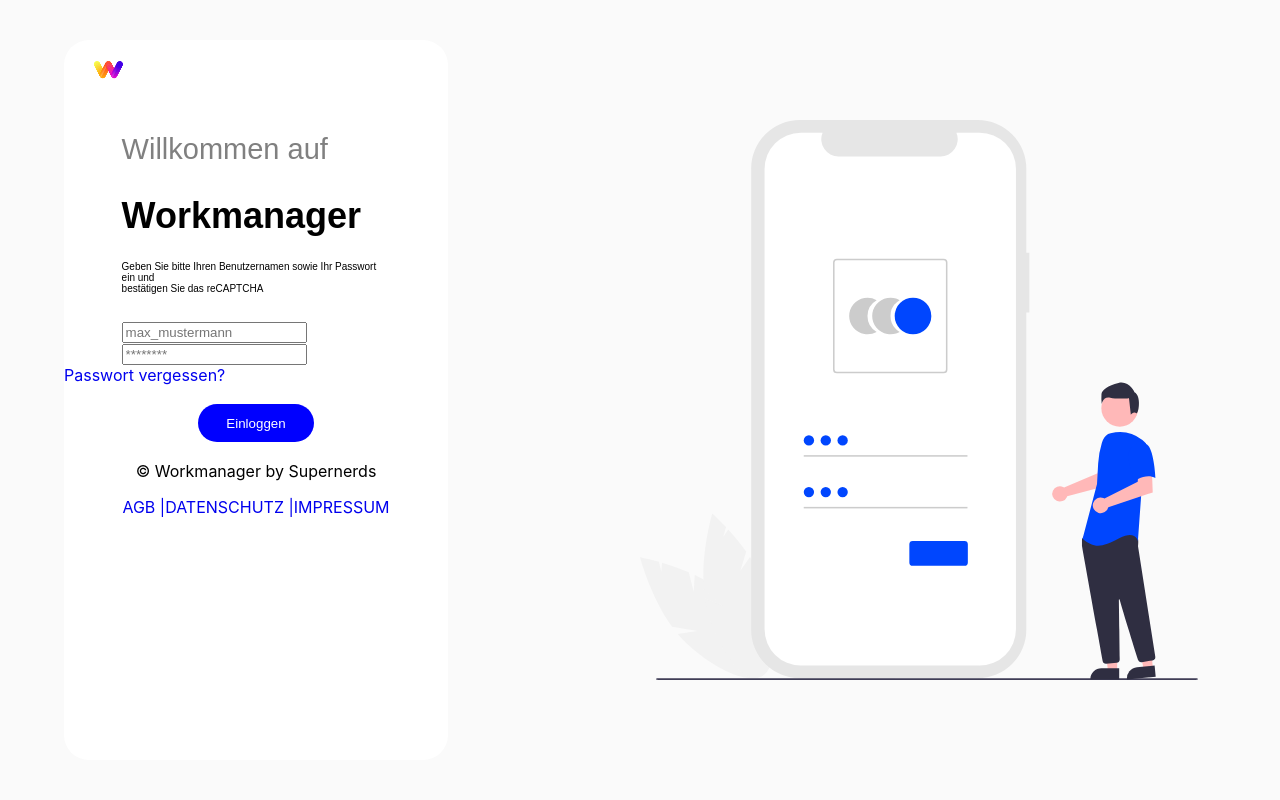
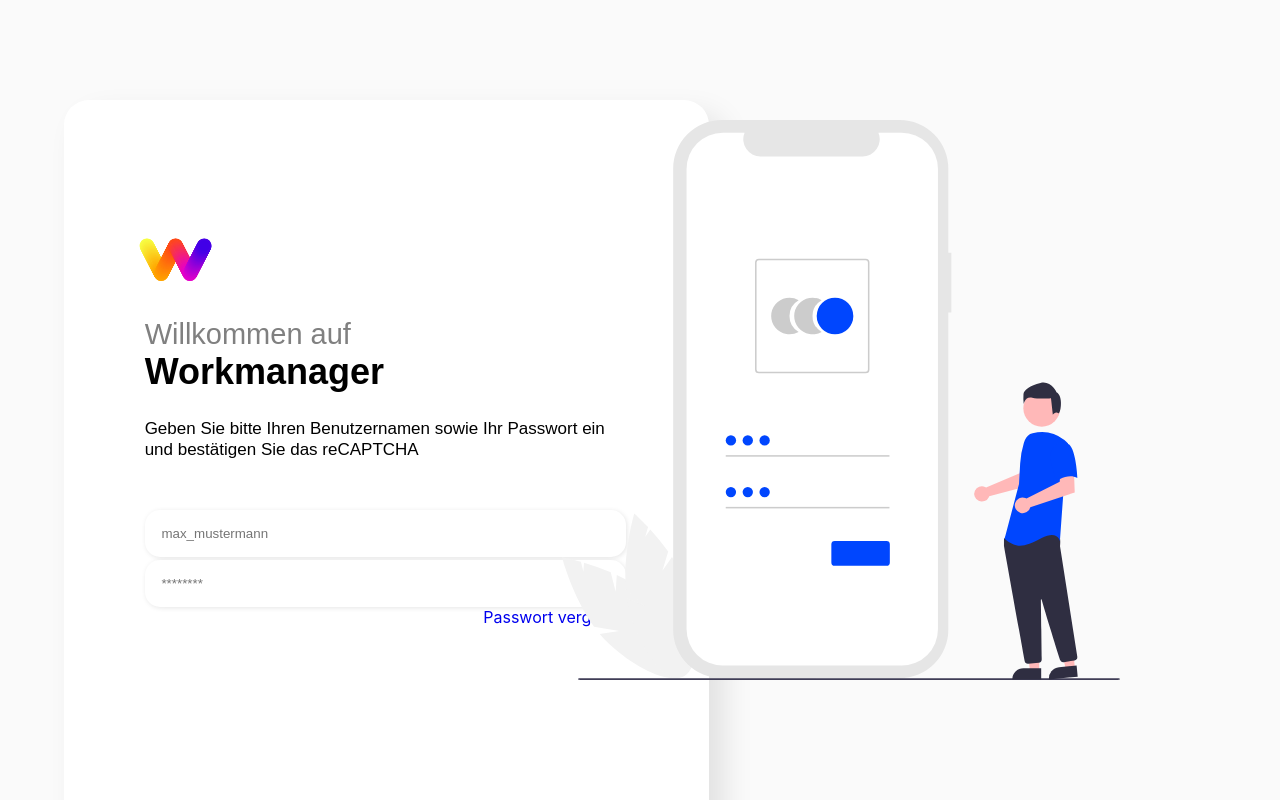
Before and after one commit to MertDurasi/Team-Supernerds, a React (Create React App) app: page /login in a window 1280 px wide. Built offline with nearby package versions, Linux system fonts and the light colour scheme; a web font is replaced by a local one.

Commit message:
Update: Some position changes. - Mert Durasi

```diff
--- a/src/components/login/Illustration.js
+++ b/src/components/login/Illustration.js
@@ -1,5 +1,5 @@
-import React, { Component } from "react";
-import "../../css/Login.css";
+import React from "react";
+import "./Login.css";
 import illustration from "../../img/login/Illustration.svg";
 
 class Illustration extends React.Component {
--- a/src/css/Login.css
+++ b/src/components/login/Login.css
@@ -13,11 +13,39 @@
       format("svg");
 }
 
+html, body {
+  background-color: #FAFAFA;
+  height: 100%;
+}
+
+/* Linker Container für "Einlogg"-Option */
+#login-container {
+  position: fixed;
+  width: 645px;
+  height: 940px;
+  left: 5%;
+  top: 12.5%;
+  border-radius: 25px;
+  background-color: #ffffff;
+  box-shadow: 15px 15px 30px rgba(0, 0, 0, 0.1);
+}
+
+#login-logo {
+  width: 35%;
+  height: 35%;
+  margin-top: 15%;
+}
+
+.login-text {
+  line-height: 80%;
+}
+
 /* Text: "Willkommen auf"*/
 #text-1 {
   font-family: "Volte", Regular, sans-serif;
   font-size: 29px;
   color: #808080;
+  margin: 0% 0% 0% 12.5%; /* Oben rechts unten links */
 }
 
 /* Text: "Workmanager" */
@@ -25,32 +53,47 @@
   font-family: "Volte", semi-bold, sans-serif;
   font-size: 36px;
   color: black;
+  margin-left: 12.5%;
+  margin-top: 4%;
 }
 
 /* Text: "Geben Sie bitte Ihren Benutzernamen sowie Ihr Passwort ein und bestätigen Sie das reCAPTCHA" */
 #text-2 {
   font-family: "Volte", semi-bold, sans-serif;
-  font-size: 10px;
+  font-size: 17px;
   color: black;
-  margin-bottom: 10%;
+  margin-left: 12.5%;
+  margin-top: 6%;
+  line-height: 125%;
 }
 
-/* Linker Container für "Einlogg"-Option */
+.login-text-area {
+  width: 74%;
+  margin-left: 12.5%;
+  border-radius: 15px;
+  border-style: none;
+  box-shadow: 1px 1px 5px rgba(0, 0, 0, 0.1);
+  padding-top: 2.5%;
+  padding-bottom: 2.5%;
+}
 
-#login-container {
-  position: fixed;
-  width: 30%;
-  height: 90%;
-  left: 5%;
-  top: 5%;
-  border-radius: 25px;
-  background-color: #ffffff;
+
+#passwort {
+  margin-top: 0.5%;
+}
+
+.login-text-area:first-child {
+  margin-top: 5%
+}
+
+.psw {
+  margin-left: 65%;
 }
 
 /* Rechter Container -> Illustration */
 #login-illustration {
   position: fixed;
-  left: 50%;
+  right: 12.5%;
   top: 15%;
   height: 70%;
 }
@@ -60,9 +103,10 @@
   color: white;
   border-radius: 25px;
   border-width: 0px;
-  width: 30%;
-  padding-top: 3%;
-  padding-bottom: 3%;
+  width: 142px;
+  height: 45px;
+  text-align: center;
+  padding: 0px;
 }
 
 #login-btn:hover {
@@ -74,13 +118,10 @@
   margin-bottom: 5%;
 }
 
-.login-text {
-  margin-left: 15%;
-  margin-right: 15%;
-}
-
 .login-text-centered {
   display: flex;
   justify-content: center;
   align-items: center;
+  position: absolute;
+  bottom: 0;
 }
--- a/src/components/login/Login.js
+++ b/src/components/login/Login.js
@@ -1,5 +1,4 @@
-import React, { Component } from "react";
-import "../../css/Background.css";
+import React from "react";
 import Illustration from "./Illustration";
 import LoginScreen from "./LoginScreen";
 
--- a/src/components/login/LoginFooter.js
+++ /dev/null
@@ -1,24 +0,0 @@
-import React, { Component } from "react";
-import "../../css/Login.css";
-
-class LoginFooter extends React.Component {
-  state = {};
-  render() {
-    return (
-      <React.Fragment>
-        <div id="login-footer" className="login-footer">
-          <p className="login-text-centered">
-            &copy; Workmanager by Supernerds
-          </p>
-          <div className="login-text-centered">
-            <a href="/login">AGB | </a>
-            <a href="/login">DATENSCHUTZ | </a>
-            <a href="/login">IMPRESSUM</a>
-          </div>
-        </div>
-      </React.Fragment>
-    );
-  }
-}
-
-export default LoginFooter;
--- a/src/components/login/LoginScreen.js
+++ b/src/components/login/LoginScreen.js
@@ -1,6 +1,5 @@
-import React, { Component } from "react";
-import "../../css/Login.css";
-import LoginFooter from "./LoginFooter.js";
+import React from "react";
+import "./Login.css";
 import logo from "../../img/login/logo.svg";
 
 class LoginScreen extends React.Component {
@@ -13,36 +12,22 @@ class LoginScreen extends React.Component {
             <img
               id="login-logo"
               src={logo}
-              width="90"
-              height="60"
               alt="logo"
             ></img>
             <div className="login-text">
               <p id="text-1">Willkommen auf</p>
               <h1 id="ueberschrift-1">Workmanager</h1>
               <p id="text-2">
-                Geben Sie bitte Ihren Benutzernamen sowie Ihr Passwort ein und
-                <br /> bestätigen Sie das reCAPTCHA
+                Geben Sie bitte Ihren Benutzernamen sowie Ihr Passwort ein <br /> und
+                bestätigen Sie das reCAPTCHA
               </p>
             </div>
           </div>
 
           <form>
-            <input
-              className="login-text"
-              type="text"
-              placeholder="max_mustermann"
-              name="uname"
-              required
-            ></input>
+            <input className="login-text-area" id="username" type="text" placeholder="&nbsp;&nbsp;&nbsp;&nbsp;max_mustermann" name="uname" required></input>
             <br />
-            <input
-              className="login-text"
-              type="passwort"
-              placeholder="********"
-              name="psw"
-              required
-            ></input>
+            <input className="login-text-area" id="passwort" type="passwort" placeholder="&nbsp;&nbsp;&nbsp;&nbsp;********" name="psw" required></input>
             <br />
             <span className="psw">
               <a href="/login">Passwort vergessen?</a>
@@ -50,15 +35,23 @@ class LoginScreen extends React.Component {
             <br />
 
             {/******************* Platzhalter für reCAPTCHA *******************/}
+
             <div id="login-btn-container" className="login-text-centered">
-              <button id="login-btn" type="submit">
-                Einloggen
-              </button>
+              <button id="login-btn" type="submit">Einloggen</button>
             </div>
           </form>
 
           {/******************* Footer für den Login-Container *******************/}
-          <LoginFooter></LoginFooter>
+          <div id="login-footer" className="login-footer">
+            <p className="login-text-centered">
+              &copy; Workmanager by Supernerds
+          </p>
+            <div className="login-text-centered">
+              <a href="/login">AGB</a>|
+              <a href="/login">DATENSCHUTZ</a> |
+              <a href="/login">IMPRESSUM</a>
+            </div>
+          </div>
         </div>
       </React.Fragment>
     );
--- a/src/components/startseite/NavigationBar.js
+++ b/src/components/startseite/NavigationBar.js
@@ -1,6 +1,6 @@
 import React from "react";
 import logo from "../../img/login/logo.svg";
-import "../../css/NavigationBar.css";
+import "./NavigationBar.css";
 
 class NavigationBar extends React.Component {
   render() {
--- a/src/css/Background.css
+++ /dev/null
@@ -1,6 +0,0 @@
-
-/* Hintergrund in eigener Datei, damit es zu keiner Kollision kommt */
-html, body {
-
-    background-color: #FAFAFA;
-}
```
Also changed, not shown: src/components/startseite/NavigationBar.css (renamed from src/css/NavigationBar.css).
